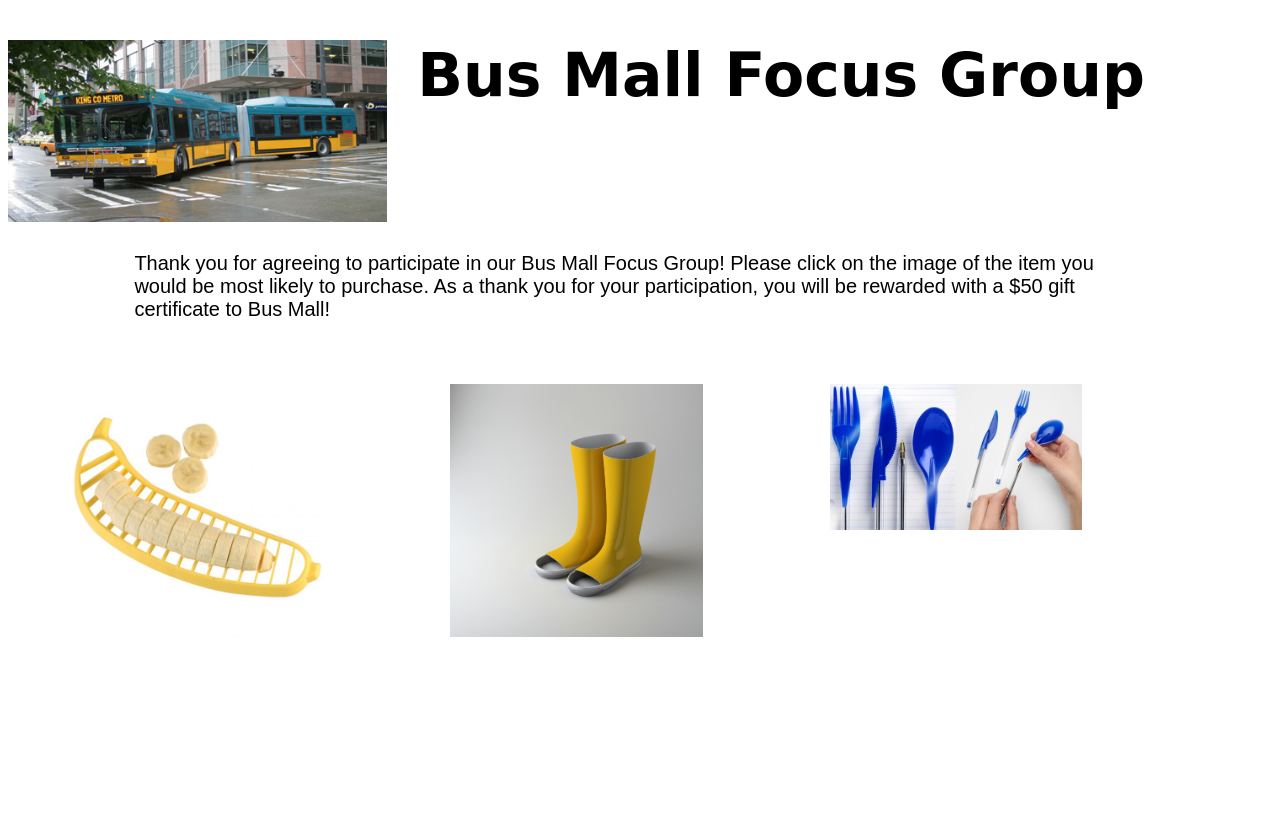
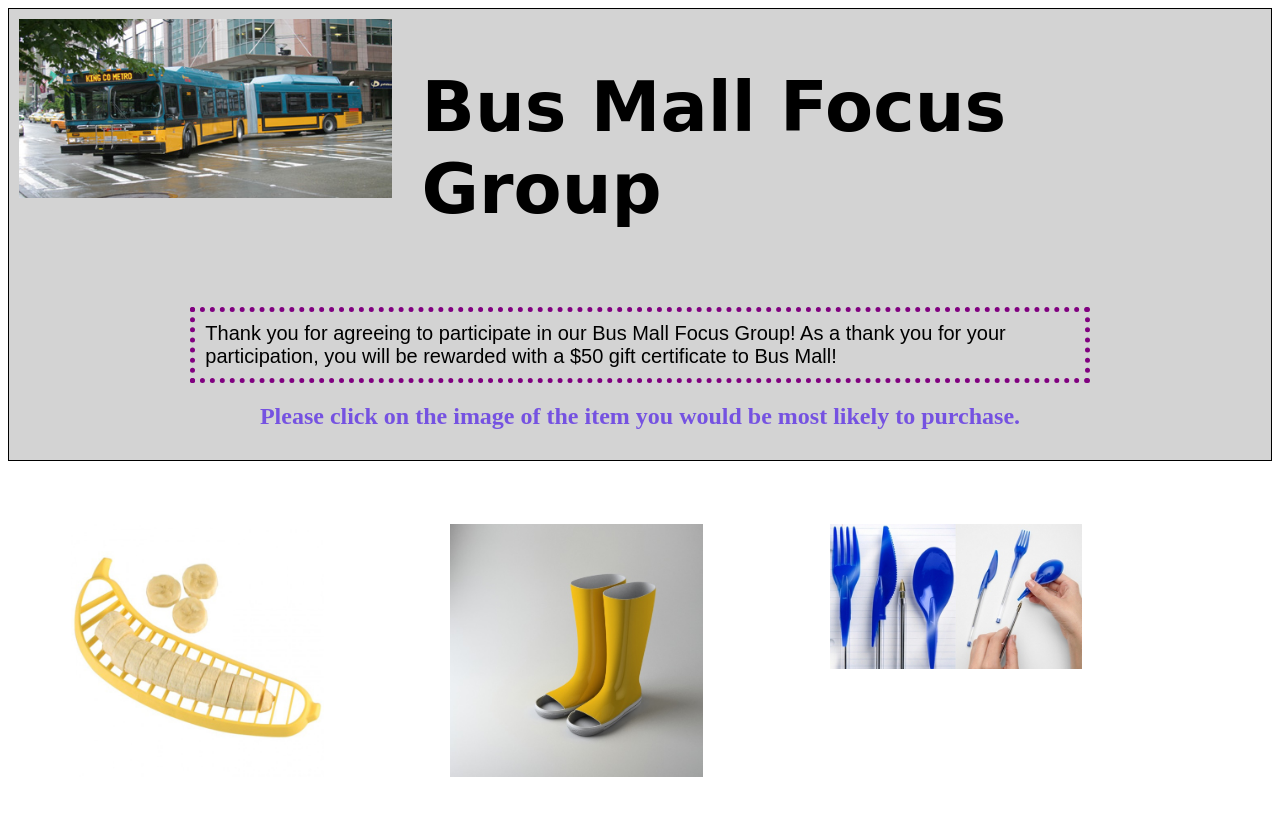
Before and after one commit to stariel/bus-mall, a plain HTML site: page index.html in a window 1280 px wide. Shown: the top 816 px of the page. Drawn offline with nearby package versions, Linux system fonts and the light colour scheme; a web font is replaced by a local one.

Commit message:
final styling for deploy

```diff
--- a/index.html
+++ b/index.html
@@ -9,10 +9,13 @@
     <title>Bus Mall</title>
   </head>
   <body>
-    <img id="mainBus" src="img/buspic.jpg" alt="Picture of a Metro KC Bus">
-    <h1>Bus Mall Focus Group</h1>
-    <div class="clearfix"></div>
-    <p>Thank you for agreeing to participate in our Bus Mall Focus Group! Please click on the image of the item you would be most likely to purchase. As a thank you for your participation, you will be rewarded with a $50 gift certificate to Bus Mall!</p>
+    <header>
+      <img id="mainBus" src="img/buspic.jpg" alt="Picture of a Metro KC Bus">
+      <h1>Bus Mall Focus Group</h1>
+      <div class="clearfix"></div>
+      <p>Thank you for agreeing to participate in our Bus Mall Focus Group! As a thank you for your participation, you will be rewarded with a $50 gift certificate to Bus Mall!</p>
+      <h2>Please click on the image of the item you would be most likely to purchase.</h2>
+    </header>
     <section class="productPhotos" id="photo1">
       <img src="" alt="" id="img1"/>
     </section>
--- a/style.css
+++ b/style.css
@@ -8,16 +8,30 @@
   clear: both;
 }
 
+header {
+  background-color: lightgrey;
+  padding: 10px;
+  border: thin solid black;
+}
+
 h1 {
   font-family: 'Baloo Bhaijaan', cursive;
-  font-size: 60px;
+  font-size: 70px;
 }
+
+h2 {
+  text-align: center;
+  color: rgb(117, 82, 225);
+}
+
 p {
   font-family: Arial, sans-serif;
   font-size: 20px;
-  width: 80%;
+  width: 70%;
   margin: auto;
   margin-top: 30px;
+  padding: 10px;
+  border: 5px dotted purple;
 }
 
 #mainBus {
```
